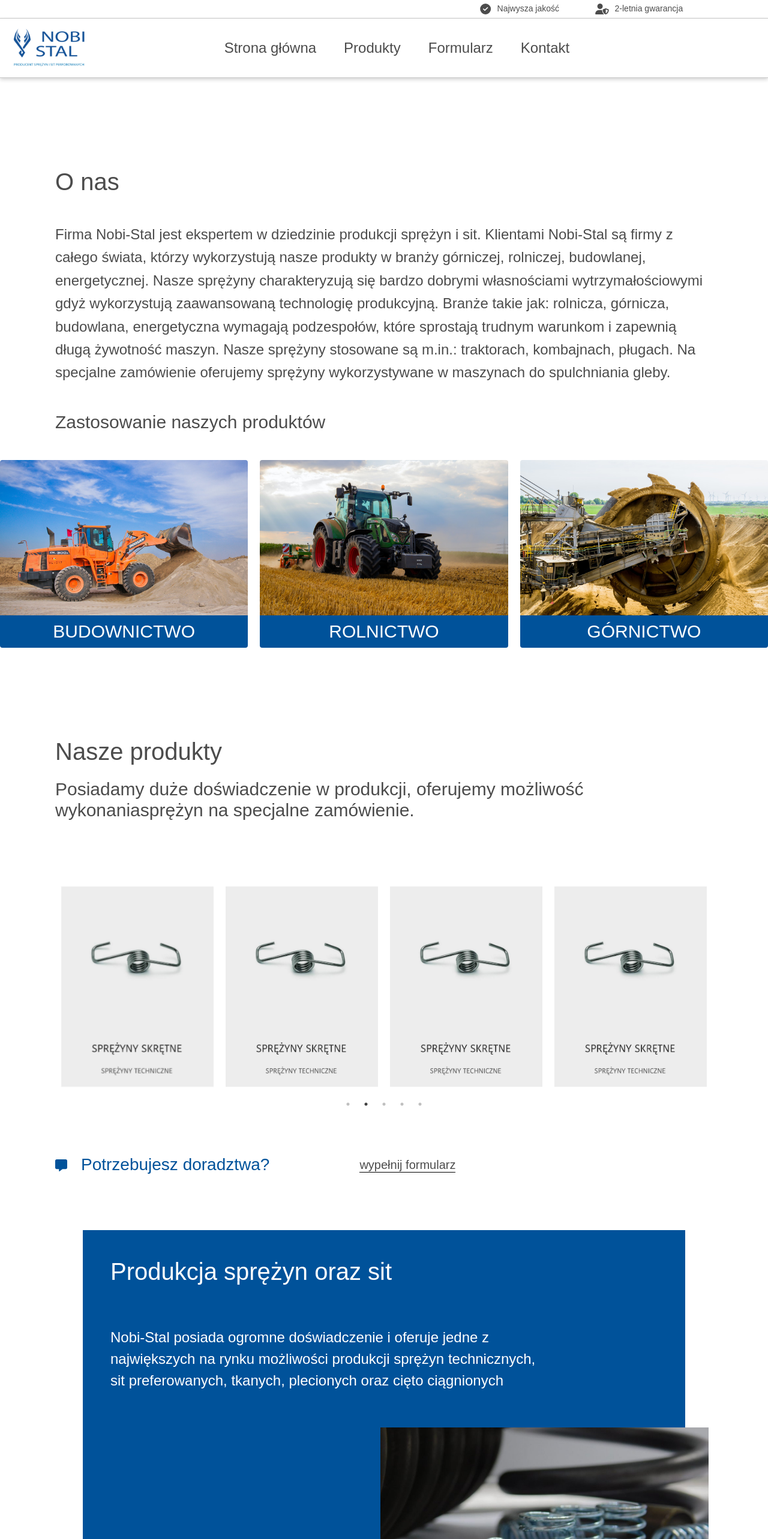
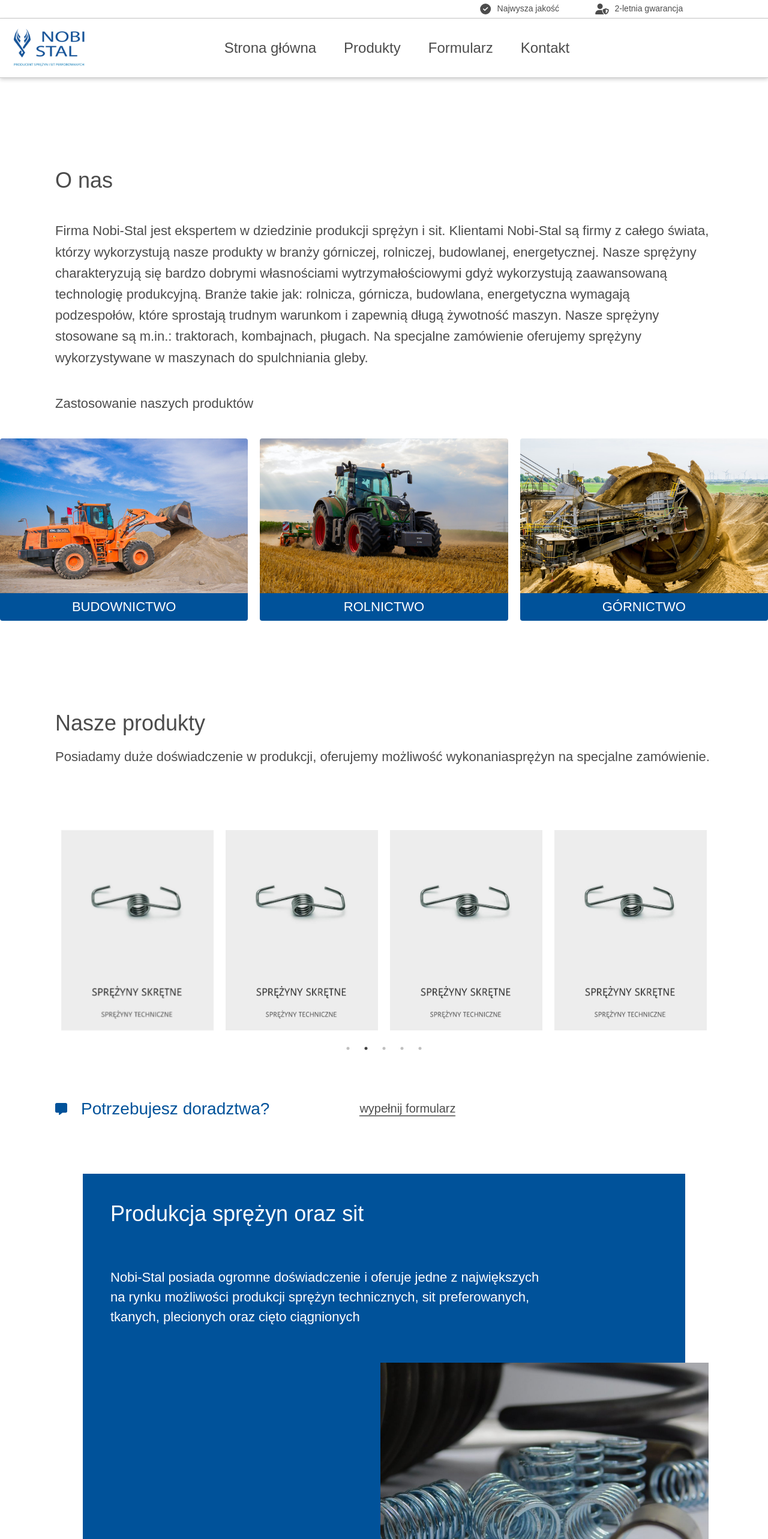
Before and after one commit to wiktornobis/nobi-stal, a React (Create React App) app: page / in a window 1280 px wide. Shown: the top 2566 px of the page at 60% size. Built offline with nearby package versions, Linux system fonts and the light colour scheme.

Commit message:
rwd first step - main section

```diff
--- a/src/App.scss
+++ b/src/App.scss
@@ -68,7 +68,7 @@ a {
   display: flex;
 }
 h2 {
-  font-size: 40px;
+  font-size: 48px;
   color: $color-text;
 }
 h3 {
@@ -135,3 +135,29 @@ li {
 //   max-width: 2200px;
 //   margin: 0 auto;
 // }
+
+@include desktop {
+  h2 {
+    font-size: 36px;
+  }
+  h3 {
+    font-size: 22px;
+  }
+  p {
+    font-size: 22px !important;
+  }
+}
+@include tablet {
+  h2 {
+    font-size: 27px !important;
+  }
+  h3 {
+    font-size: 16px !important;
+  }
+  p {
+    font-size: 16px !important;
+  }
+}
+@include mobile {
+
+}
--- a/src/components/aboutUs/AboutUs.js
+++ b/src/components/aboutUs/AboutUs.js
@@ -11,7 +11,7 @@ function AboutUs() {
     return (
         <section className="about general-container">
             <h2 className="about_title">O nas</h2>
-            <p className="about_text">
+            <h3 className="about_text">
                 Firma Nobi-Stal jest ekspertem w dziedzinie produkcji sprężyn i sit.
                 Klientami Nobi-Stal są firmy z całego świata, którzy wykorzystują
                 nasze produkty w branży górniczej, rolniczej, budowlanej, energetycznej.
@@ -22,7 +22,7 @@ function AboutUs() {
                 żywotność maszyn. Nasze sprężyny stosowane są m.in.: traktorach,
                 kombajnach, pługach. Na specjalne zamówienie oferujemy sprężyny
                 wykorzystywane w maszynach do spulchniania gleby.
-            </p>
+            </h3>
             <h3 className="about_sectors" data-aos="fade-up">Zastosowanie naszych produktów</h3>
         </section>
     );
--- a/src/components/aboutUs/_aboutUs.scss
+++ b/src/components/aboutUs/_aboutUs.scss
@@ -9,5 +9,8 @@
    font-size: 24px;
    line-height: 1.6;
    font-weight: 300;
+      @include desktop {
+         font-size: 22px;
       }
    }
+}
--- a/src/components/pages/products/Products.js
+++ b/src/components/pages/products/Products.js
@@ -26,7 +26,7 @@ function Products({products}) {
                 </div>
             </div>
             <div className="products_main_products general-container">
-                <h3 className="products_main_products_title" data-aos="fade-up">Produkty</h3>
+                <h3 id='produkty' className="products_main_products_title" data-aos="fade-up">Produkty</h3>
                 <div className="items" data-aos="fade-up">
                     {products.map((products, index) => (
                             <div key={index} className='items_container' onClick={() => {
--- a/src/components/pages/products/_products.scss
+++ b/src/components/pages/products/_products.scss
@@ -14,6 +14,9 @@
         }
         &_text {
             color: white;
+            line-height: 1.6;
+            font-weight: 300;
+            padding: $spacing-md 0;
         }
     }
 }
@@ -50,7 +53,17 @@
             &_img {
                 width: 100%;
                 height: 100%;
-                padding: 15px $spacing-xl;
+                padding: 0 100px;
+                margin-bottom: $spacing-sm;
+                @include desktop {
+                    padding: 0 80px;
+                }
+                @include tablet {
+                    padding: 0 60px;
+                }
+                @include mobile {
+                    padding: 0 170px;
+                }
             }
         }
     }
@@ -59,6 +72,10 @@
         display: flex;
         flex-direction: column;
         gap: $spacing-sm;
+        &_text {
+            line-height: 1.6;
+            font-weight: 300;
+        }
         &_list {
             margin-left: $spacing-md;
             margin-top: $spacing-md;
--- a/src/components/pages/subproducts/SpringWave.js
+++ b/src/components/pages/subproducts/SpringWave.js
@@ -1,7 +1,7 @@
 import './_spring-global.scss';
 import arrow from '../../../assets/arrow.png';
 import springWave from '../../../assets/sprezyny-faliste.png';
-import { Outlet, Link } from "react-router-dom";
+import { Outlet} from "react-router-dom";
 import { HashLink } from 'react-router-hash-link';
 
 function SpringWave(props) {
@@ -10,9 +10,11 @@ function SpringWave(props) {
         <div className="springs-background">
             <div className="sub-product general-container">
                 <div className="spring-nav ">
-                    <Link to='/produkty'>
+                    <HashLink to='/produkty#produkty'
+                        scroll={(el) => el.scrollIntoView({ behavior: 'smooth' })}
+                    >
                         <h2 className="spring-nav-back">Produkty</h2>
-                    </Link>
+                    </HashLink>
                     <img className='spring-nav-img'
                         src={arrow}
                         alt=""
--- a/src/components/pages/subproducts/_spring-global.scss
+++ b/src/components/pages/subproducts/_spring-global.scss
@@ -41,6 +41,7 @@
         .spring-text {
             line-height: 1.7;
             padding: 10px 0 0px 20px;
+            font-weight: 300;
         }
         .read-more {
             padding: 30px 20px;
```
Lines whose indentation alone changed are shown as unchanged.
